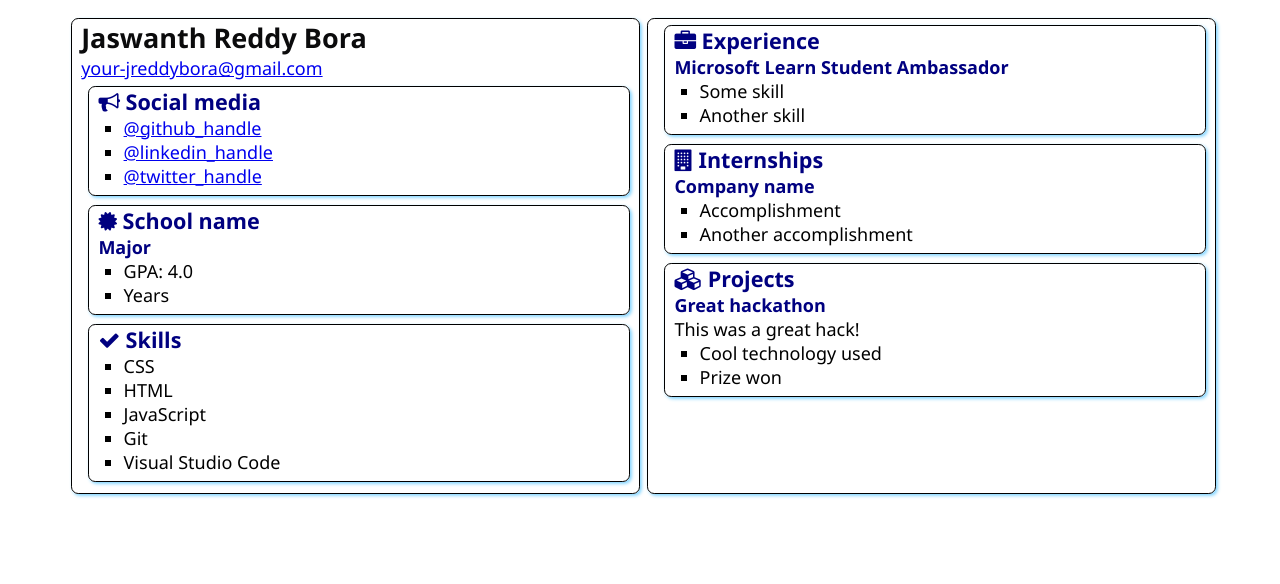
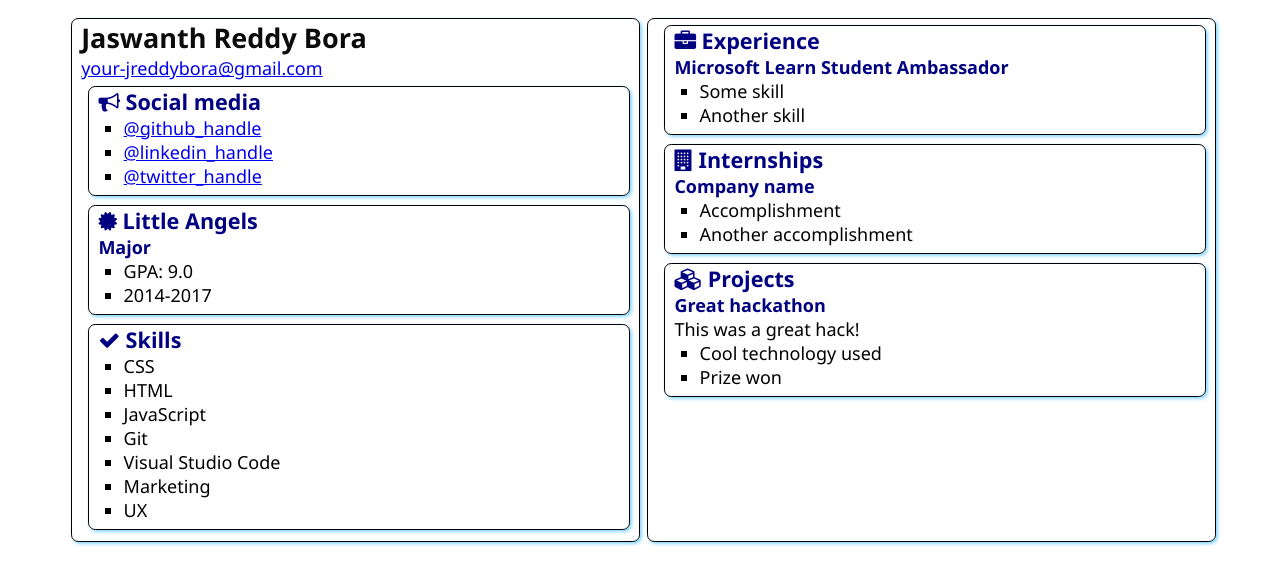
Before and after one commit to Jash286/Ambassador-SWA-Pilot, a plain HTML site: page src/index.html in a window 1280 px wide. Drawn offline with Linux system fonts and the light colour scheme.

Commit message:
details are meant to be changed

```diff
--- a/src/index.html
+++ b/src/index.html
@@ -31,12 +31,12 @@
                 <div class="education">
                     <h2>
                         <i class="fa fa-certificate" aria-hidden="true"></i>
-                        School name
+                        Little Angels
                     </h2>
                     <h3>Major</h3>
                     <ul>
-                        <li>GPA: 4.0</li>
-                        <li>Years</li>
+                        <li>GPA: 9.0</li>
+                        <li>2014-2017</li>
                     </ul>
                 </div>
             </section>
@@ -52,6 +52,8 @@
                     <li>JavaScript</li>
                     <li>Git</li>
                     <li>Visual Studio Code</li>
+                    <li>Marketing</li>
+                    <li>UX</li>
                 </ul>
             </section>
         </article>
```
